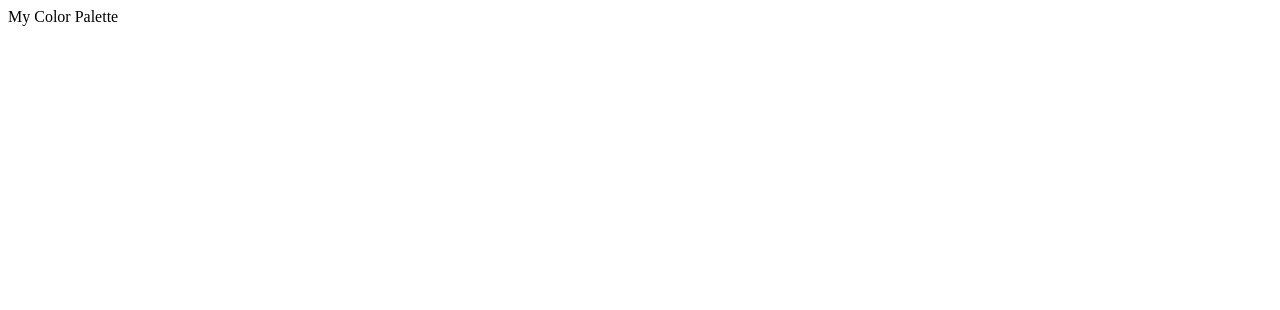
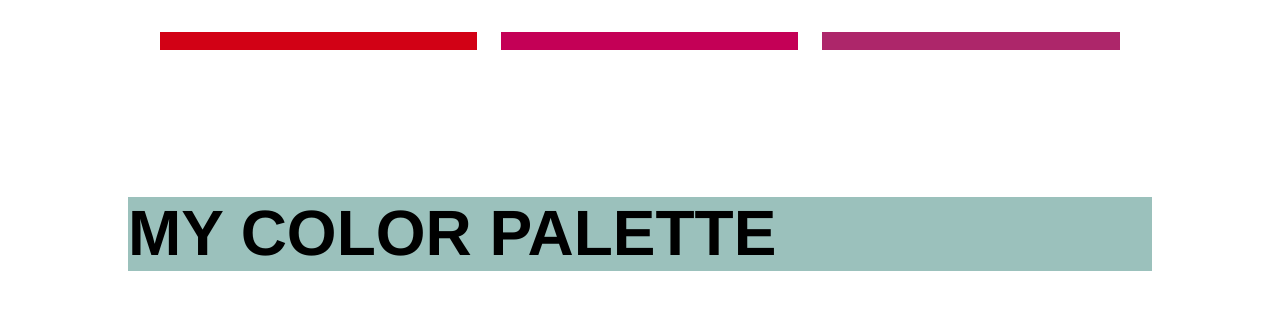
Before and after one commit to roztownsend/color-palette-grid, a plain HTML site: page index.html in a window 1280 px wide. Drawn offline with Linux system fonts and the light colour scheme.

Commit message:
added my palette to variant of figma file

```diff
--- a/index.html
+++ b/index.html
@@ -5,10 +5,12 @@
     <meta http-equiv="X-UA-Compatible" content="IE=edge">
     <meta name="viewport" content="width=device-width, initial-scale=1.0">
     <title>My Color Palette</title>
+    <link rel="stylesheet" href="./styles/normalize.css">
+    <link rel="stylesheet" href="./styles/style.css">
 </head>
 <body>
     <div class="grid__container">
-        <div class="grid__element _D20115"></div>
+        <div class="grid__element _D20115">bluuurgh</div>
         <div class="grid__element _DD4857"></div>
         <div class="grid__element _C40056"></div>
         <div class="grid__element _AD266A"></div>
@@ -21,7 +23,7 @@
         <div class="grid__element _D20115"></div>
     </div>
 
-    <div class="palette__label">My Color Palette</div>
+    <div class="palette__label"><h1>My Color Palette</h1></div>
 
 </body>
 </html>
--- a/styles/style.css
+++ b/styles/style.css
@@ -4,26 +4,35 @@ body {
     background-color: #FFF;
     margin: auto;
     height: 100vh;
+    max-width: 80%;
 }
 
 
 .grid__container {
     display: grid;
+    padding: 2rem;
     grid-gap: 1.5rem;
+    grid-template-columns: 33% 1fr 1fr;
+    grid-template-rows:
 }
 
 .grid__element {
-
+    position: relative;
 }
 
 /* Color palette generated from mycolor.space/?hex=%23D20115 */
 
 ._D20115 {
     background-color: #D20115;
+    grid-row: 1 / 2;
+    grid-column: 1 / 2;
 }
 
 ._DD4857 {
-    background-color: #dd4857;
+    background-color: #DD4857;
+    grid-row: 2 / 3;
+    grid-column: 2 / 3;
+
 }
 
 ._C40056 {
```
Also changed, not shown: 1 other file.
